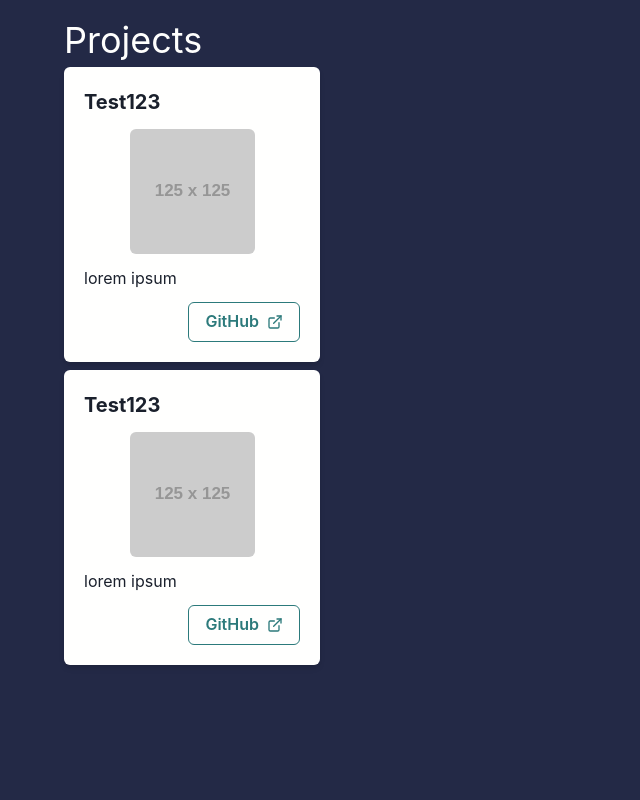
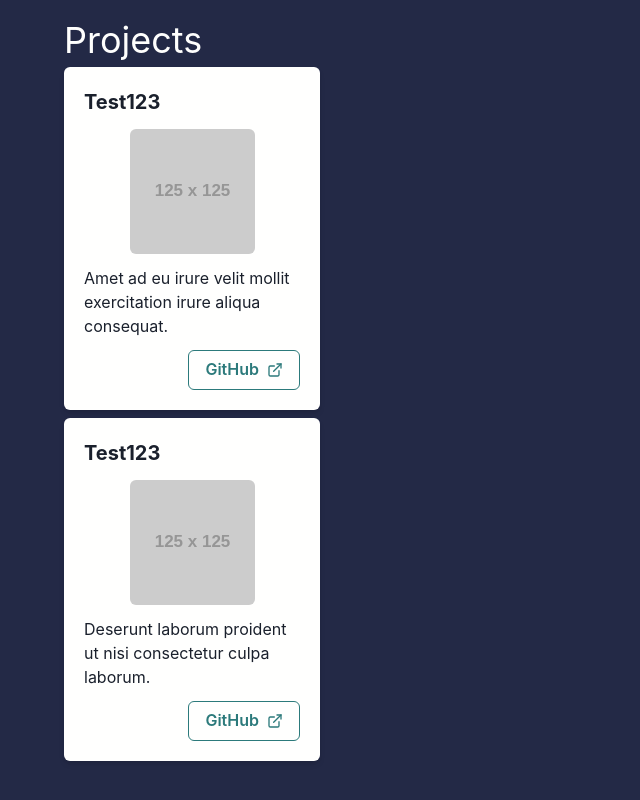
Before and after one commit to RWalling21/RW-Portfolio, a React (Create React App) app in the folder portfolio/: page / in a window 1280 px wide. Shown: the part 1911-2711 px from the top of the page, without its empty margins (0-640 px from the left). Built offline with nearby package versions, Linux system fonts and the light colour scheme; the HTML template or start-up script is replaced by a standard one.

Commit message:
Card update

```diff
--- a/portfolio/src/projects/ProjectCard.tsx
+++ b/portfolio/src/projects/ProjectCard.tsx
@@ -1,5 +1,5 @@
 import React from "react";
-import { Flex, Box, Text, Image, Button } from "@chakra-ui/react";
+import { Flex, Text, Image, Button } from "@chakra-ui/react";
 import { ExternalLinkIcon } from '@chakra-ui/icons'
 
 interface ProjectProps {
--- a/portfolio/src/projects/Projects.tsx
+++ b/portfolio/src/projects/Projects.tsx
@@ -14,9 +14,9 @@ const Projects : React.FC = () => {
                 <Text fontSize="4xl" color="navy.headline"> Projects </Text>
 
                 <VStack>
-                    <ProjectCard title="Test123" imageSrc="" description='lorem ipsum' githubLink='' />
+                    <ProjectCard title="Test123" imageSrc="" description='Amet ad eu irure velit mollit exercitation irure aliqua consequat.' githubLink='' />
 
-                    <ProjectCard title="Test123" imageSrc="" description='lorem ipsum' githubLink='' />
+                    <ProjectCard title="Test123" imageSrc="" description='Deserunt laborum proident ut nisi consectetur culpa laborum.' githubLink='' />
                 </VStack>
             </Box>
         </Flex>
```
